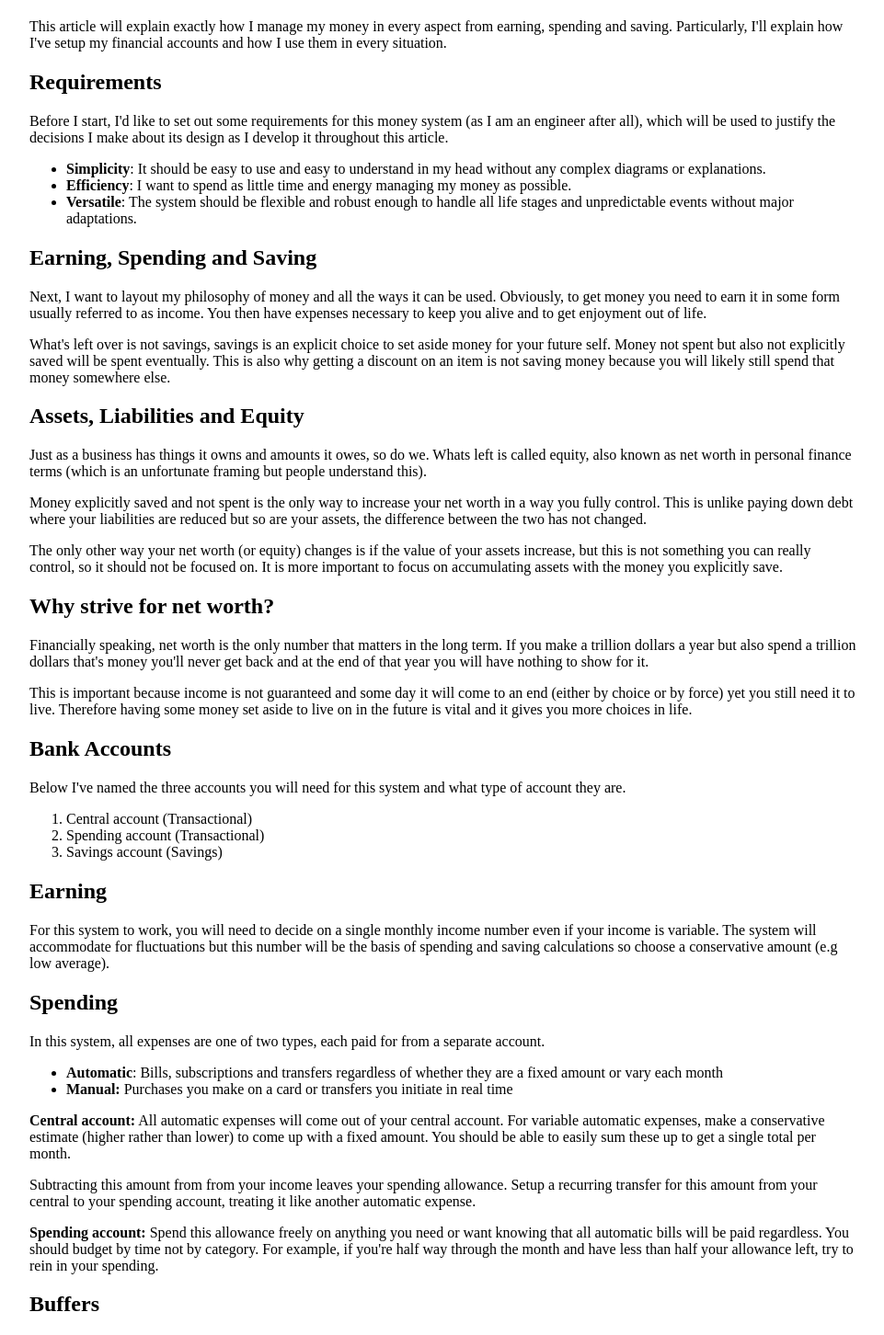
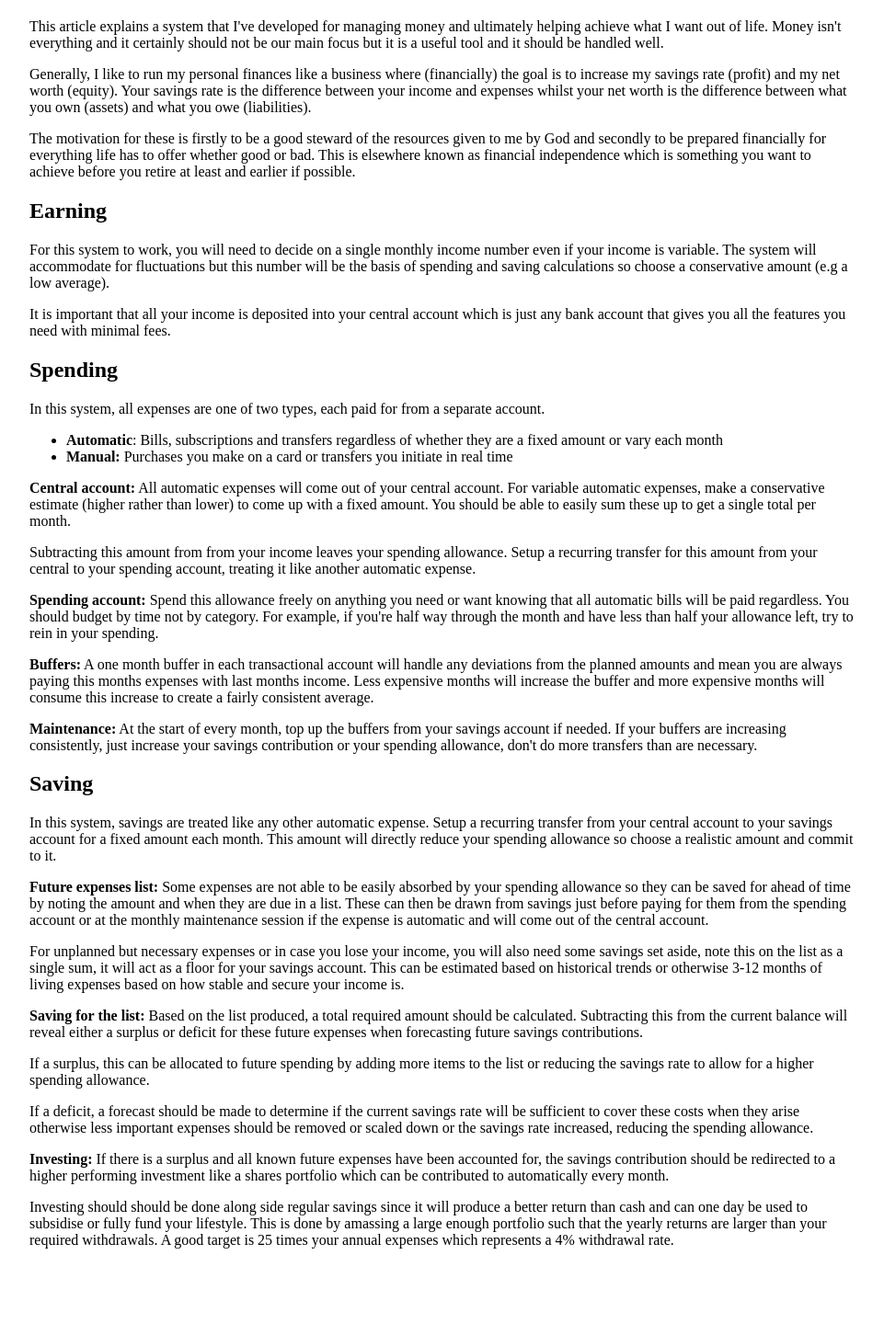
Before and after one commit to liamlabuschagne/personal-website, a Nuxt app: page /blog/my-money-system in a window 1280 px wide. Shown: the part 60-1512 px from the top of the page at 92% size, without its empty margins (158-1119 px from the left). After the commit the page ends 1434 px from the top, so only its background shows below. Built offline with nearby package versions, Linux system fonts and the light colour scheme.

Commit message:
Pretty much complete

```diff
--- a/pages/blog/my-money-system.vue
+++ b/pages/blog/my-money-system.vue
@@ -2,104 +2,38 @@
   <header>
     <h1>My Money System</h1>
     <p>
-      This article will explain exactly how I manage my money in every aspect
-      from earning, spending and saving. Particularly, I'll explain how I've
-      setup my financial accounts and how I use them in every situation.
+      This article explains a system that I've developed for managing money and
+      ultimately helping achieve what I want out of life. Money isn't everything
+      and it certainly should not be our main focus but it is a useful tool and
+      it should be handled well.
+    </p>
+    <p>
+      Generally, I like to run my personal finances like a business where
+      (financially) the goal is to increase my savings rate (profit) and my net
+      worth (equity). Your savings rate is the difference between your income
+      and expenses whilst your net worth is the difference between what you own
+      (assets) and what you owe (liabilities).
+    </p>
+    <p>
+      The motivation for these is firstly to be a good steward of the resources
+      given to me by God and secondly to be prepared financially for everything
+      life has to offer whether good or bad. This is elsewhere known as
+      financial independence which is something you want to achieve before you
+      retire at least and earlier if possible.
     </p>
   </header>
-  <section>
-    <h2>Requirements</h2>
-    <p>
-      Before I start, I'd like to set out some requirements for this money
-      system (as I am an engineer after all), which will be used to justify the
-      decisions I make about its design as I develop it throughout this article.
-    </p>
-    <ul>
-      <li>
-        <strong>Simplicity</strong>: It should be easy to use and easy to
-        understand in my head without any complex diagrams or explanations.
-      </li>
-      <li>
-        <strong>Efficiency</strong>: I want to spend as little time and energy
-        managing my money as possible.
-      </li>
-      <li>
-        <strong>Versatile</strong>: The system should be flexible and robust
-        enough to handle all life stages and unpredictable events without major
-        adaptations.
-      </li>
-    </ul>
-  </section>
-  <section>
-    <h2>Earning, Spending and Saving</h2>
-    <p>
-      Next, I want to layout my philosophy of money and all the ways it can be
-      used. Obviously, to get money you need to earn it in some form usually
-      referred to as income. You then have expenses necessary to keep you alive
-      and to get enjoyment out of life.
-    </p>
-    <p>
-      What's left over is not savings, savings is an explicit choice to set
-      aside money for your future self. Money not spent but also not explicitly
-      saved will be spent eventually. This is also why getting a discount on an
-      item is not saving money because you will likely still spend that money
-      somewhere else.
-    </p>
-  </section>
-  <section>
-    <h2>Assets, Liabilities and Equity</h2>
-    <p>
-      Just as a business has things it owns and amounts it owes, so do we. Whats
-      left is called equity, also known as net worth in personal finance terms
-      (which is an unfortunate framing but people understand this).
-    </p>
-    <p>
-      Money explicitly saved and not spent is the only way to increase your net
-      worth in a way you fully control. This is unlike paying down debt where
-      your liabilities are reduced but so are your assets, the difference
-      between the two has not changed.
-    </p>
-    <p>
-      The only other way your net worth (or equity) changes is if the value of
-      your assets increase, but this is not something you can really control, so
-      it should not be focused on. It is more important to focus on accumulating
-      assets with the money you explicitly save.
-    </p>
-  </section>
-  <section>
-    <h2>Why strive for net worth?</h2>
-    <p>
-      Financially speaking, net worth is the only number that matters in the
-      long term. If you make a trillion dollars a year but also spend a trillion
-      dollars that's money you'll never get back and at the end of that year you
-      will have nothing to show for it.
-    </p>
-    <p>
-      This is important because income is not guaranteed and some day it will
-      come to an end (either by choice or by force) yet you still need it to
-      live. Therefore having some money set aside to live on in the future is
-      vital and it gives you more choices in life.
-    </p>
-  </section>
-  <section>
-    <h2>Bank Accounts</h2>
-    <p>
-      Below I've named the three accounts you will need for this system and what
-      type of account they are.
-    </p>
-    <ol>
-      <li>Central account (Transactional)</li>
-      <li>Spending account (Transactional)</li>
-      <li>Savings account (Savings)</li>
-    </ol>
-  </section>
   <section>
     <h2>Earning</h2>
     <p>
       For this system to work, you will need to decide on a single monthly
       income number even if your income is variable. The system will accommodate
       for fluctuations but this number will be the basis of spending and saving
-      calculations so choose a conservative amount (e.g low average).
+      calculations so choose a conservative amount (e.g a low average).
+    </p>
+    <p>
+      It is important that all your income is deposited into your central
+      account which is just any bank account that gives you all the features you
+      need with minimal fees.
     </p>
   </section>
   <section>
@@ -136,15 +70,18 @@
       through the month and have less than half your allowance left, try to rein
       in your spending.
     </p>
-  </section>
-  <section>
-    <h2>Buffers</h2>
     <p>
-      A one month buffer in each transactional account will handle any
-      deviations from the planned amounts and mean you are always paying this
-      months expenses with last months income. Less expensive months will
-      overflow the buffer and more expensive months will consume this overflow
-      to create a fairly consistent average.
+      <strong>Buffers:</strong> A one month buffer in each transactional account
+      will handle any deviations from the planned amounts and mean you are
+      always paying this months expenses with last months income. Less expensive
+      months will increase the buffer and more expensive months will consume
+      this increase to create a fairly consistent average.
+    </p>
+    <p>
+      <strong>Maintenance:</strong> At the start of every month, top up the
+      buffers from your savings account if needed. If your buffers are
+      increasing consistently, just increase your savings contribution or your
+      spending allowance, don't do more transfers than are necessary.
     </p>
   </section>
   <section>
@@ -156,24 +93,25 @@
       your spending allowance so choose a realistic amount and commit to it.
     </p>
     <p>
-      Some expenses are not able to be easily absorbed by a spending allowance
-      so they can be saved for ahead of time by noting the amount and when they
-      are due in a list. These can then be drawn from savings before paying for
-      them from the spending account or at the monthly maintenance session if
-      needed in the central account.
+      <strong>Future expenses list:</strong> Some expenses are not able to be
+      easily absorbed by your spending allowance so they can be saved for ahead
+      of time by noting the amount and when they are due in a list. These can
+      then be drawn from savings just before paying for them from the spending
+      account or at the monthly maintenance session if the expense is automatic
+      and will come out of the central account.
     </p>
     <p>
-      For unplanned, necessary expenses or in the case that you lose your income
-      you will also need some savings set aside, note this on the list as a
-      single sum, it will act as a floor for the savings account. This can be
+      For unplanned but necessary expenses or in case you lose your income, you
+      will also need some savings set aside, note this on the list as a single
+      sum, it will act as a floor for your savings account. This can be
       estimated based on historical trends or otherwise 3-12 months of living
       expenses based on how stable and secure your income is.
     </p>
     <p>
-      Based on the list produced, a total required amount should be calculated.
-      Subtracting this from the current balance will reveal either a surplus or
-      deficit for these future expenses when forecasting future savings
-      contributions.
+      <strong>Saving for the list:</strong> Based on the list produced, a total
+      required amount should be calculated. Subtracting this from the current
+      balance will reveal either a surplus or deficit for these future expenses
+      when forecasting future savings contributions.
     </p>
     <p>
       If a surplus, this can be allocated to future spending by adding more
@@ -186,14 +124,19 @@
       otherwise less important expenses should be removed or scaled down or the
       savings rate increased, reducing the spending allowance.
     </p>
-  </section>
-  <section>
-    <h2>Maintenance</h2>
     <p>
-      At the start of every month, top up the buffers from your savings account
-      if needed. If your buffers are increasing consistently, just increase your
-      savings contribution or your spending allowance, don't do more transfers
-      than are necessary.
+      <strong>Investing:</strong> If there is a surplus and all known future
+      expenses have been accounted for, the savings contribution should be
+      redirected to a higher performing investment like a shares portfolio which
+      can be contributed to automatically every month.
+    </p>
+    <p>
+      Investing should should be done along side regular savings since it will
+      produce a better return than cash and can one day be used to subsidise or
+      fully fund your lifestyle. This is done by amassing a large enough
+      portfolio such that the yearly returns are larger than your required
+      withdrawals. A good target is 25 times your annual expenses which
+      represents a 4% withdrawal rate.
     </p>
   </section>
 </template>
```
